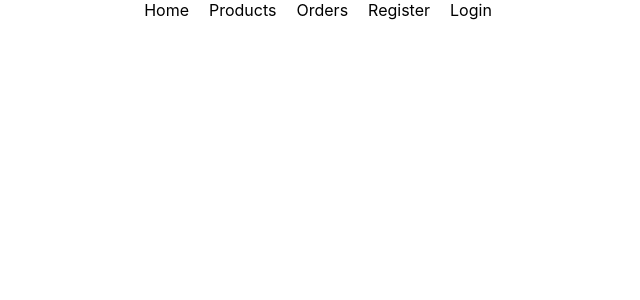
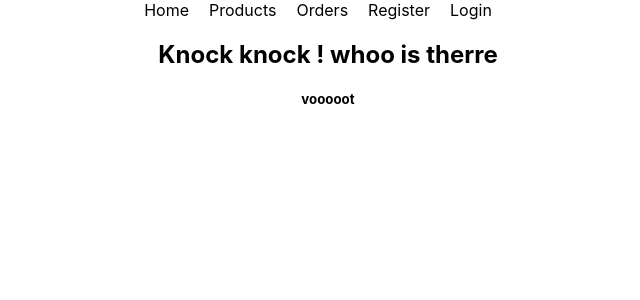
Before and after one commit to Rasujon3/router-firebase-integration, a React (Create React App) app: page /products in a window 1280 px wide. Shown: the top 300 px of the page, without its empty margins (312-952 px from the left). Built offline with nearby package versions, Linux system fonts and the light colour scheme; no server answers.

Commit message:
useFirebase hook use in different components

```diff
--- a/src/App.js
+++ b/src/App.js
@@ -4,6 +4,7 @@
 import Login from "./components/Login/Login";
 import Header from "./components/Header/Header";
 import Register from "./components/Register/Register";
+import Products from "./components/Products/Products";
 
 function App() {
   return (
@@ -13,6 +14,7 @@
         <Route path="/" element={<Home />} />
         <Route path="/login" element={<Login />} />
         <Route path="/register" element={<Register />} />
+        <Route path="/products" element={<Products />} />
       </Routes>
     </div>
   );
--- a/src/components/Home/Home.js
+++ b/src/components/Home/Home.js
@@ -1,9 +1,12 @@
 import React from "react";
+import useFirebase from "./../../hooks/useFirebase";
 
 const Home = () => {
+  const { user } = useFirebase();
   return (
     <div>
       <h2>This is home</h2>
+      <p>Current user is: {user ? user.displayName : "No body"}</p>
     </div>
   );
 };
--- /dev/null
+++ b/src/components/Products/Products.js
@@ -0,0 +1,14 @@
+import React from "react";
+import useFirebase from "../../hooks/useFirebase";
+
+const Products = () => {
+  const { user } = useFirebase();
+  return (
+    <div>
+      <h2>Knock knock ! whoo is therre</h2>
+      <h5>{user ? user.displayName : "vooooot"}</h5>
+    </div>
+  );
+};
+
+export default Products;
```
